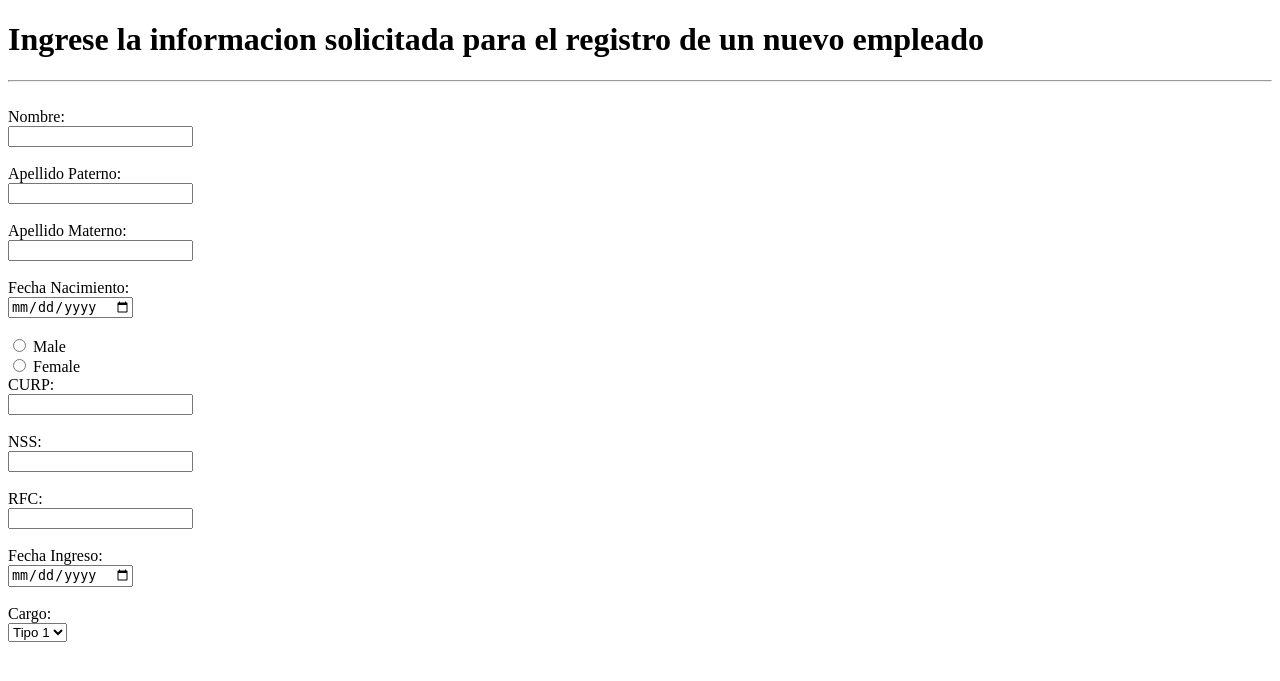
After one commit to maluxz/candy-store, a PHP site: the page made by test _inserts/form_altaempleado.html in a window 1280 px wide. The commit adds this page. Shown: the top 681 px of the page. Run offline with PHP 8.4, Linux system fonts and the light colour scheme.

Commit message:
cambios tipo de datos bd

```diff
--- /dev/null
+++ b/test _inserts/form_altaempleado.html
@@ -0,0 +1,82 @@
+<!DOCTYPE html>
+<html lang="en">
+<head>
+    <meta charset="UTF-8">
+    <meta name="viewport" content="width=device-width, initial-scale=1.0">
+    <meta http-equiv="X-UA-Compatible" content="ie=edge">
+    <title>Formulario para registro de empleados</title>
+</head>
+<body>
+    <h1>Ingrese la informacion solicitada para el registro de un nuevo empleado</h1>
+    <hr>
+    <br>
+
+    <form method="POST" action="altaempleado.php">
+        <!--Nombre Usuario-->
+        <label for="nombre">Nombre:</label>
+        <br/>
+        <input type="text" name="nombre" maxlength="45" required>
+        <br/><br/>
+        <!-- Apellido Paterno -->
+        <label for="a_paterno">Apellido Paterno:</label>
+        <br/>
+        <input type="text" name="a_paterno" maxlength="45" required>
+        <br/><br/>
+        <!-- Apellido Materno -->
+        <label for="a_materno">Apellido Materno:</label>
+        <br/>
+        <input type="text" name="a_materno" maxlength="45" required>
+        <br/><br/>
+        <!-- Fecha de nacimiento -->
+        <label for="fecha_nacimiento">Fecha Nacimiento:</label>
+        <br/>
+        <input type="date" name="fecha_nacimiento" required>
+        <br/><br/>
+        <!-- Sexo -->
+        <input type="radio" name="sexo" value="male"> Male<br>
+        <input type="radio" name="sexo" value="female"> Female<br>
+        <!-- Curp -->
+        <label for="curp">CURP:</label>
+        <br/>
+        <input type="text" name="curp" maxlength="18" required>
+        <br/><br/>
+        <!-- NSS -->
+        <label for="nss">NSS:</label>
+        <br/>
+        <input type="text" name="nss" maxlength="11" required>
+        <br/><br/>
+        <!-- RFC -->
+        <label for="rfc">RFC:</label>
+        <br/>
+        <input type="text" name="rfc" maxlength="13" required>
+        <br/><br/>
+        <!-- Fecha de ingreso -->
+        <label for="fecha_ingreso">Fecha Ingreso:</label>
+        <br/>
+        <input type="date" name="fecha_ingreso" required>
+        <br/><br/>
+        <!-- Cargo -->
+        <label for="tipo_empleado">Cargo:</label>
+        <br/>
+        <select name="tipo_empleado">
+
+            <option value = 1>Tipo 1</option>
+
+            <option value =2>Tipo 2</option>
+
+            <option value =3>Tipo 3</option>
+
+        </select>
+        <br/><br/>
+
+
+
+
+
+
+
+
+    </form>
+
+</body>
+</html>
```
Also changed, not shown: bd/script-dulceria.sql (+5 -5 lines), test _inserts/altaempleado.php (+16 -5 lines), index8.php (renamed from index.php), 2 other files.
